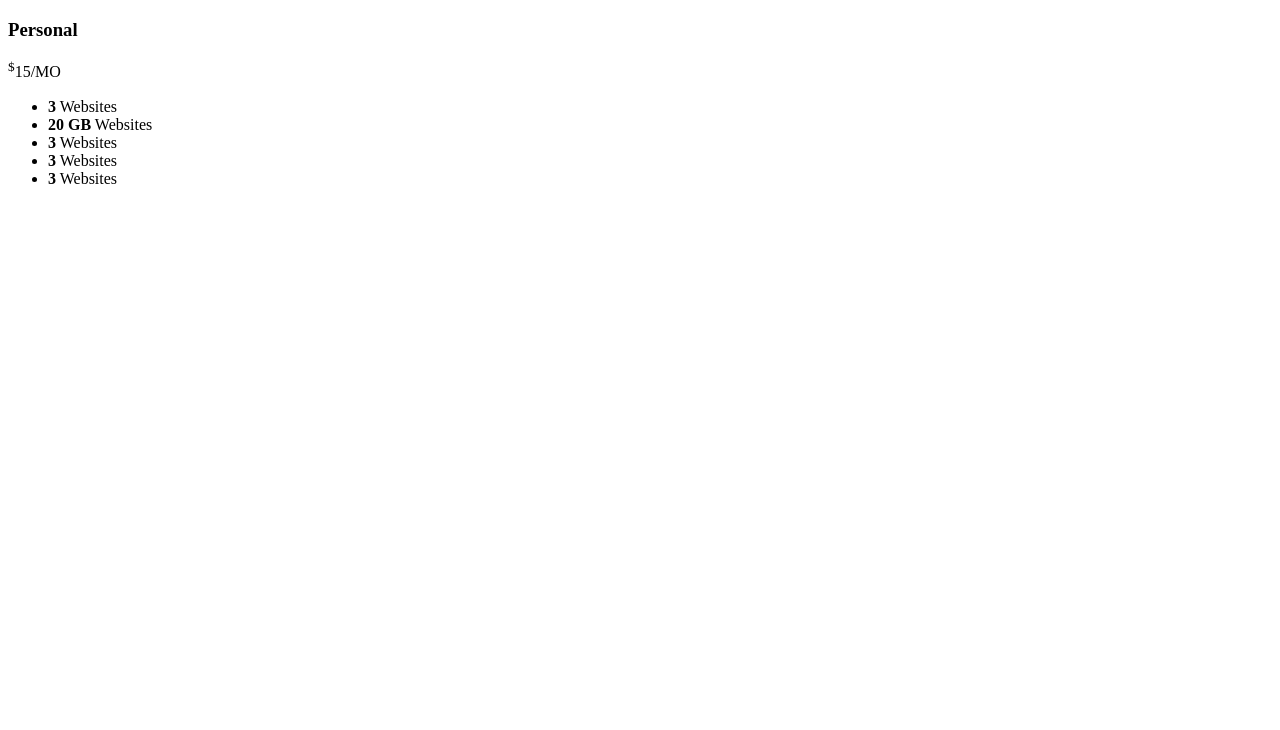
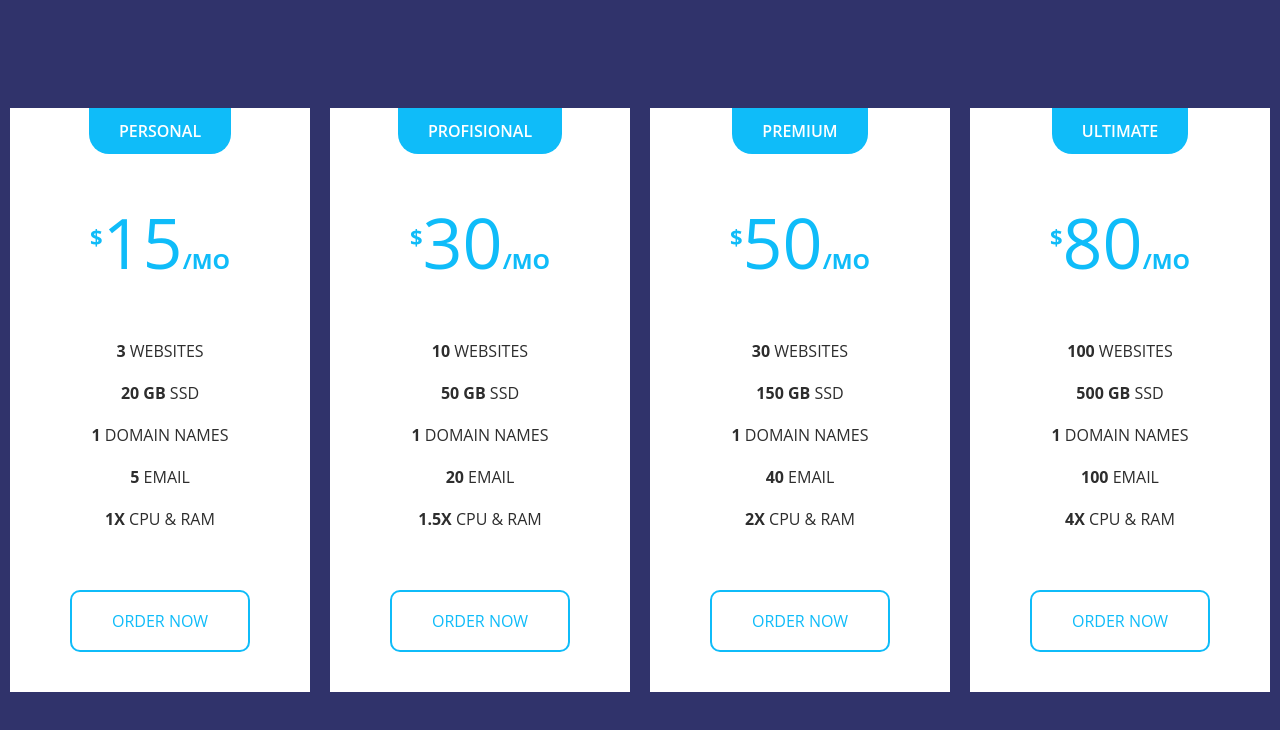
Before and after one commit to 4hmedhabib/Pricing_Table, a plain HTML site: page index.html in a window 1280 px wide. Drawn offline with Linux system fonts and the light colour scheme.

Commit message:
css files modified

```diff
--- a/css/style.css
+++ b/css/style.css
@@ -0,0 +1,104 @@
+* {
+    margin: 0;
+    padding: 0;
+    box-sizing: border-box;
+    font-family: "Open Sans", sans-serif;
+    text-decoration: none;
+    list-style: none;
+}
+
+body {
+    background-color: #30336b;
+    min-height: 100vh;
+    display: flex;
+    align-items: center;
+}
+
+.pricing-table {
+    display: flex;
+    flex-wrap: wrap;
+    justify-content: space-around;
+    width: min(1600px, 100%);
+    margin: auto;
+}
+
+.pricing-card {
+    flex: 1;
+    max-width: 360px;
+    background-color: #fff;
+    margin: 20px 10px;
+    text-align: center;
+    cursor: pointer;
+    overflow: hidden;
+    color: #2d2d2d;
+    transition: 0.3s linear;
+}
+
+.pricing-card-header {
+    background-color: #0fbcf9;
+    display: inline-block;
+    color: #fff;
+    padding: 12px 30px;
+    border-radius: 0 0 20px 20px;
+    font-size: 16px;
+    text-transform: uppercase;
+    font-weight: 600;
+    transition: 0.4s linear;
+}
+
+.pricing-card:hover .pricing-card-header {
+    box-shadow: 0 0 0 25em #0fbcf9;
+}
+
+.pricing-card-header:hover {
+    background-color: #fff;
+    color: #0fbcf9;
+}
+
+.price {
+    font-size: 70px;
+    color: #0fbcf9;
+    margin: 40px 0;
+    transition: 0.2s linear;
+}
+
+.price sup,
+.price span {
+    font-size: 22px;
+    font-weight: 700;
+}
+
+.pricing-card:hover,
+.pricing-card:hover .price {
+    color: #fff;
+}
+
+.pricing-card li {
+    font-size: 16px;
+    padding: 10px 0;
+    text-transform: uppercase;
+}
+
+.order-btn {
+    display: inline-block;
+    margin-bottom: 40px;
+    margin-top: 50px;
+    border: 2px solid #0fbcf9;
+    color: #0fbcf9;
+    padding: 18px 40px;
+    border-radius: 10px;
+    text-transform: uppercase;
+    font-weight: 500;
+    transition: 0.3s linear;
+}
+
+.order-btn:hover {
+    background-color: #0fbcf9;
+    color: white;
+}
+
+@media screen and (max-width:1100px) {
+    .pricing-card {
+        flex: 50%;
+    }
+}
--- a/index.html
+++ b/index.html
@@ -19,11 +19,63 @@
             </div>
             <ul>
                 <li><strong>3</strong> Websites</li>
-                <li><strong>20 GB</strong> Websites</li>
-                <li><strong>3</strong> Websites</li>
-                <li><strong>3</strong> Websites</li>
-                <li><strong>3</strong> Websites</li>
+                <li><strong>20 GB</strong> SSD</li>
+                <li><strong>1</strong> Domain Names</li>
+                <li><strong>5</strong> Email</li>
+                <li><strong>1x</strong> CPU & RAM</li>
             </ul>
+            <a href="#" class="order-btn">Order Now</a>
+        </div>
+
+        <div class="pricing-card">
+            <h3 class="pricing-card-header">
+                Profisional
+            </h3>
+            <div class="price">
+                <sup>$</sup>30<span>/MO</span>
+            </div>
+            <ul>
+                <li><strong>10</strong> Websites</li>
+                <li><strong>50 GB</strong> SSD</li>
+                <li><strong>1</strong> Domain Names</li>
+                <li><strong>20</strong> Email</li>
+                <li><strong>1.5x</strong> CPU & RAM</li>
+            </ul>
+            <a href="#" class="order-btn">Order Now</a>
+        </div>
+
+        <div class="pricing-card">
+            <h3 class="pricing-card-header">
+                Premium
+            </h3>
+            <div class="price">
+                <sup>$</sup>50<span>/MO</span>
+            </div>
+            <ul>
+                <li><strong>30</strong> Websites</li>
+                <li><strong>150 GB</strong> SSD</li>
+                <li><strong>1</strong> Domain Names</li>
+                <li><strong>40</strong> Email</li>
+                <li><strong>2x</strong> CPU & RAM</li>
+            </ul>
+            <a href="#" class="order-btn">Order Now</a>
+        </div>
+
+        <div class="pricing-card">
+            <h3 class="pricing-card-header">
+                Ultimate
+            </h3>
+            <div class="price">
+                <sup>$</sup>80<span>/MO</span>
+            </div>
+            <ul>
+                <li><strong>100</strong> Websites</li>
+                <li><strong>500 GB</strong> SSD</li>
+                <li><strong>1</strong> Domain Names</li>
+                <li><strong>100</strong> Email</li>
+                <li><strong>4x</strong> CPU & RAM</li>
+            </ul>
+            <a href="#" class="order-btn">Order Now</a>
         </div>
     </div>
 </body>
```
